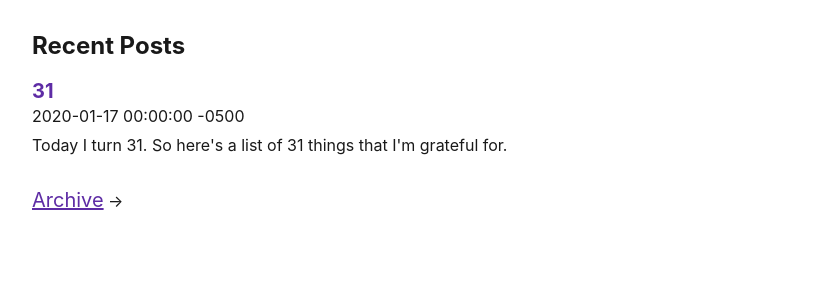
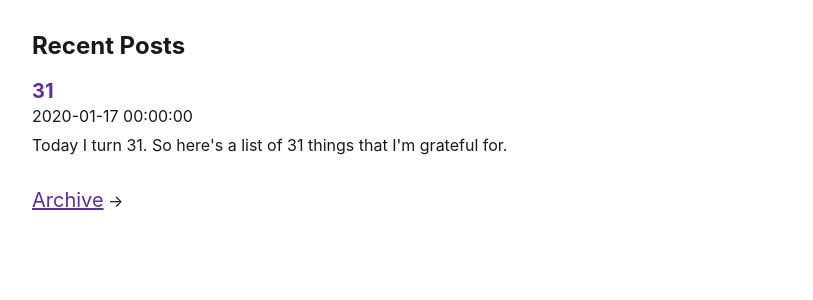
Before and after one commit to bennettchidoro/bc3209.github.io, a Jekyll site: the page built from _pages/index.html, in a window 1280 px wide. Shown: the part 1773-2073 px from the top of the page, without its empty margins (0-813 px from the left). Built offline with Jekyll 4.4.1, drawn with Linux system fonts in a browser that asks for light colours; nearby versions of some CDN libraries.

Commit message:
feat: :clock10: change date and time format

```diff
--- a/_layouts/default.html
+++ b/_layouts/default.html
@@ -24,7 +24,7 @@
       <ul class="list pa0 mh4">
         <li class="mb4">
           <a href="{{ post.url }}" class="f4 mb1 b db purple no-underline underline-hover">{{ post.title }}</a>
-          <div>{{ post.date }}</div>
+          <div>{{ post.date | date: "%F %R:%S" }}</div>
           <div class="lh-copy mt2 measure-wide">
 
             {{ post.post_excerpt }}
```
